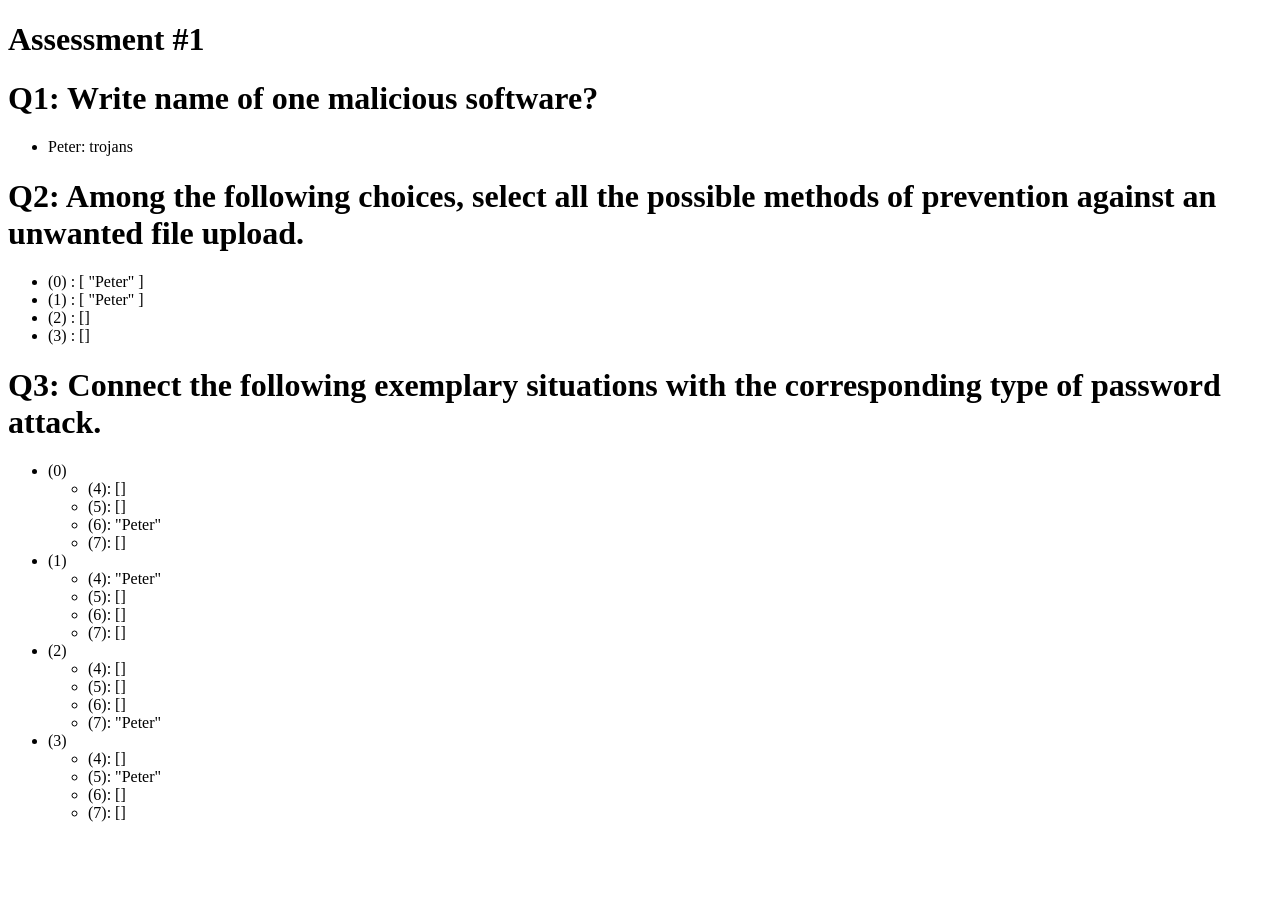
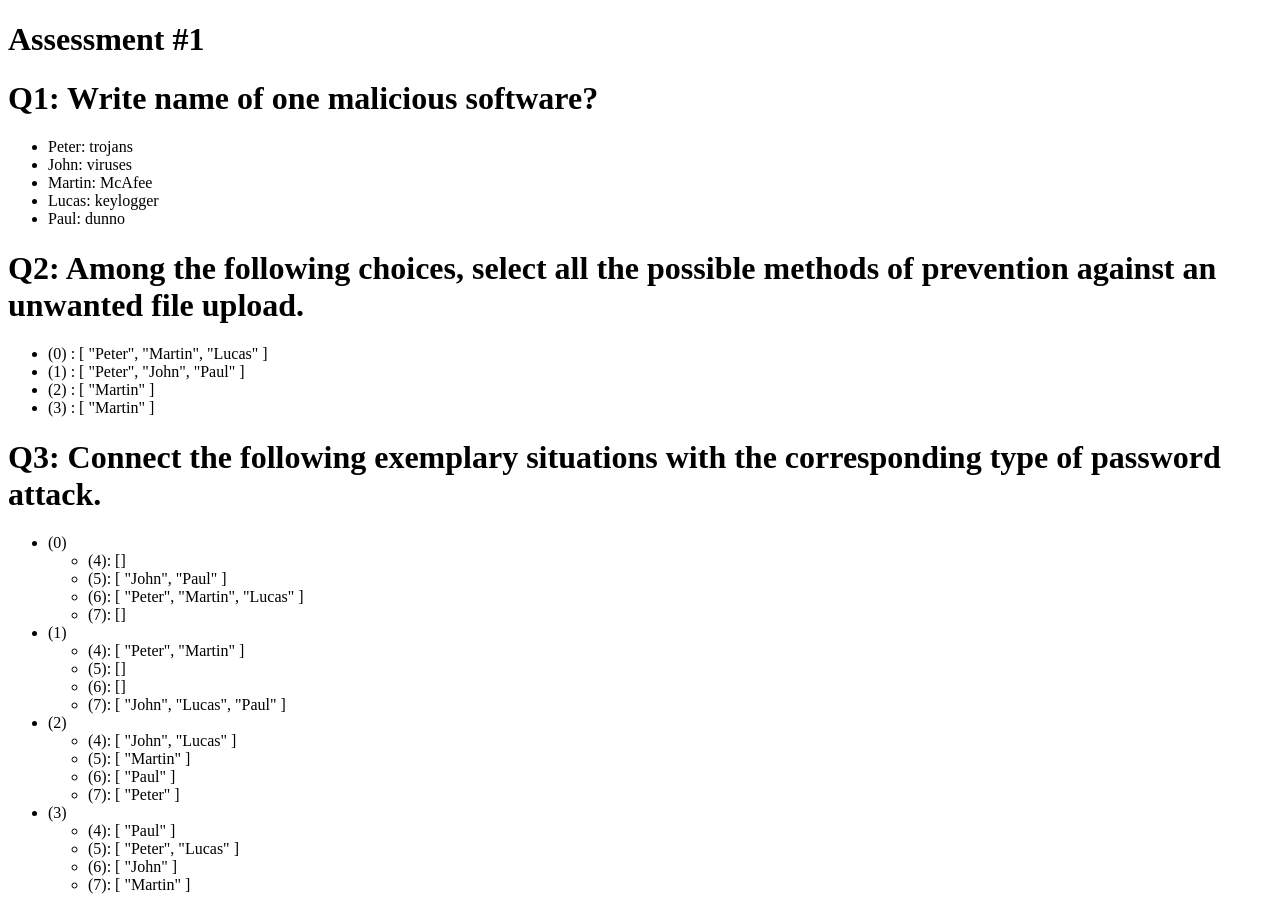
Before and after one commit to cyberrangecz/frontend-assessments-results-visualization, an Angular app: page / in a window 1280 px wide. Before the commit the page ends 838 px from the top, so only its background shows below. Built offline with nearby package versions, Linux system fonts and the light colour scheme.

Commit message:
Update mock

```diff
--- a/projects/kypo2-assessments-results-visualization-lib/src/lib/components/extended-matching-results/extended-matching-results.component.ts
+++ b/projects/kypo2-assessments-results-visualization-lib/src/lib/components/extended-matching-results/extended-matching-results.component.ts
@@ -39,7 +39,7 @@ export class ExtendedMatchingResultsComponent implements OnInit {
       answer.pairs.forEach(pair => {
         const firstChoice = pair[0];
         const secondChoice = pair[1];
-        this.answersCount[firstChoice][secondChoice] = answer.userName;
+        this.answersCount[firstChoice][secondChoice].push(answer.userName);
       })
     });
   }
--- a/src/app/mocks/results.mock.ts
+++ b/src/app/mocks/results.mock.ts
@@ -26,6 +26,22 @@ export const MOCK_DATA = {
                     {
                         "userName":"Peter",
                         "text":"trojans"
+                    },
+                    {
+                        "userName":"John",
+                        "text":"viruses"
+                    },
+                    {
+                        "userName":"Martin",
+                        "text":"McAfee"
+                    },
+                    {
+                        "userName":"Lucas",
+                        "text":"keylogger"
+                    },
+                    {
+                        "userName":"Paul",
+                        "text":"dunno"
                     }
                 ]
              },
@@ -63,6 +79,32 @@ export const MOCK_DATA = {
                       "userName":"Peter",
                       "choices":[
                          0,
+                         1
+                      ]
+                   },
+                   {
+                        "userName":"John",
+                        "choices":[
+                            1
+                    ]
+                    },
+                    {
+                        "userName":"Martin",
+                        "choices":[
+                            2,
+                            3,
+                            0
+                        ]
+                    },
+                    {
+                        "userName":"Lucas",
+                        "choices":[
+                            0
+                        ]
+                    },
+                    {
+                        "userName":"Paul",
+                        "choices":[
                             1
                         ]
                     }
@@ -138,6 +180,90 @@ export const MOCK_DATA = {
                             5
                          ]
                       ]
+                   },
+                   {
+                    "userName":"Martin",
+                    "pairs":[
+                       [
+                          0,
+                          6
+                       ],
+                       [
+                          1,
+                          4
+                       ],
+                       [
+                          3,
+                          7
+                       ],
+                       [
+                          2,
+                          5
+                       ]
+                    ]
+                 },
+                 {
+                    "userName":"John",
+                    "pairs":[
+                       [
+                          3,
+                          6
+                       ],
+                       [
+                          2,
+                          4
+                       ],
+                       [
+                          1,
+                          7
+                       ],
+                       [
+                          0,
+                          5
+                       ]
+                    ]
+                 },
+                 {
+                    "userName":"Lucas",
+                    "pairs":[
+                       [
+                          0,
+                          6
+                       ],
+                       [
+                          2,
+                          4
+                       ],
+                       [
+                          1,
+                          7
+                       ],
+                       [
+                          3,
+                          5
+                       ]
+                    ]
+                 },
+                 {
+                    "userName":"Paul",
+                    "pairs":[
+                       [
+                          3,
+                          4
+                       ],
+                       [
+                          2,
+                          6
+                       ],
+                       [
+                          1,
+                          7
+                       ],
+                       [
+                          0,
+                          5
+                       ]
+                    ]
                  }
                 ]
              }
```
Also changed, not shown: src/app/mocks/results.json (+126 -0 lines). Lines whose indentation alone changed are shown as unchanged.
